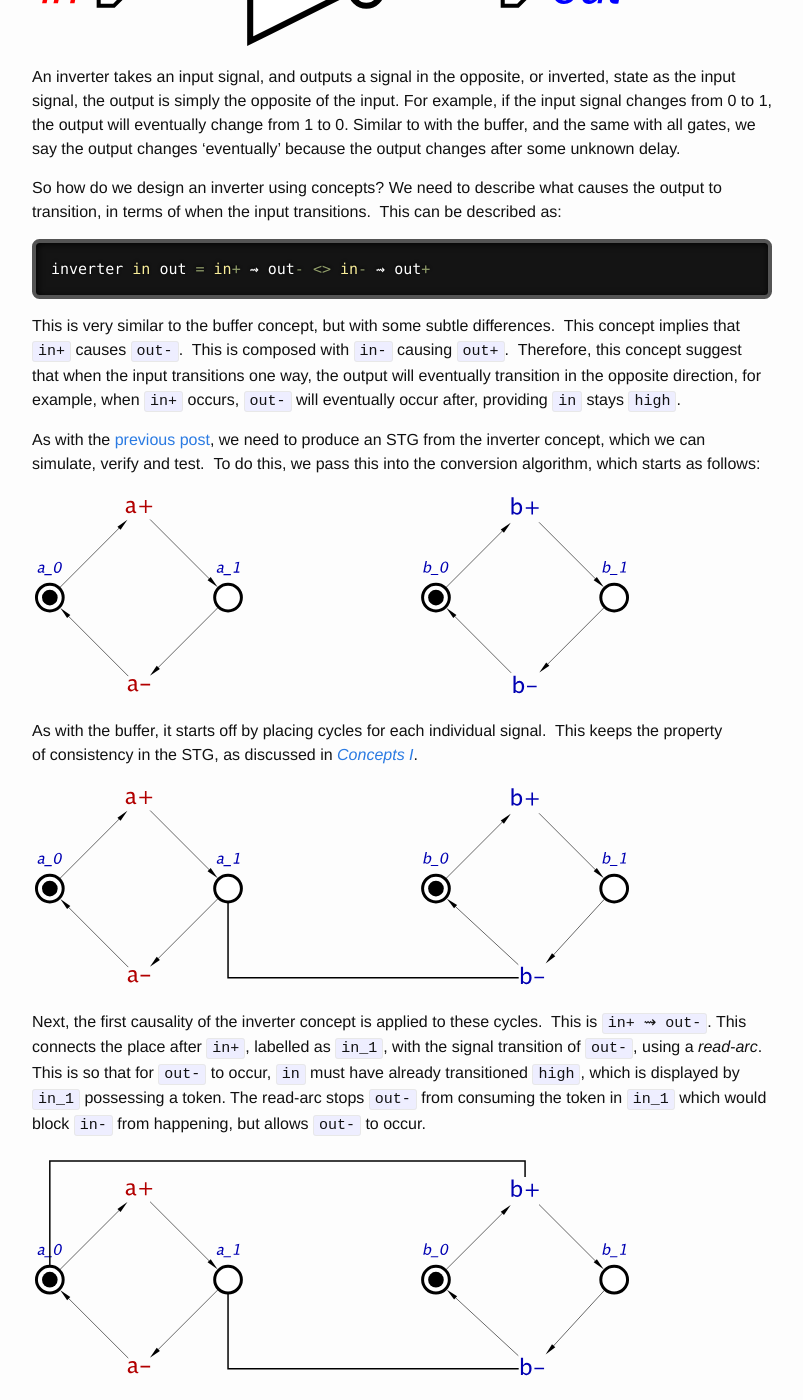
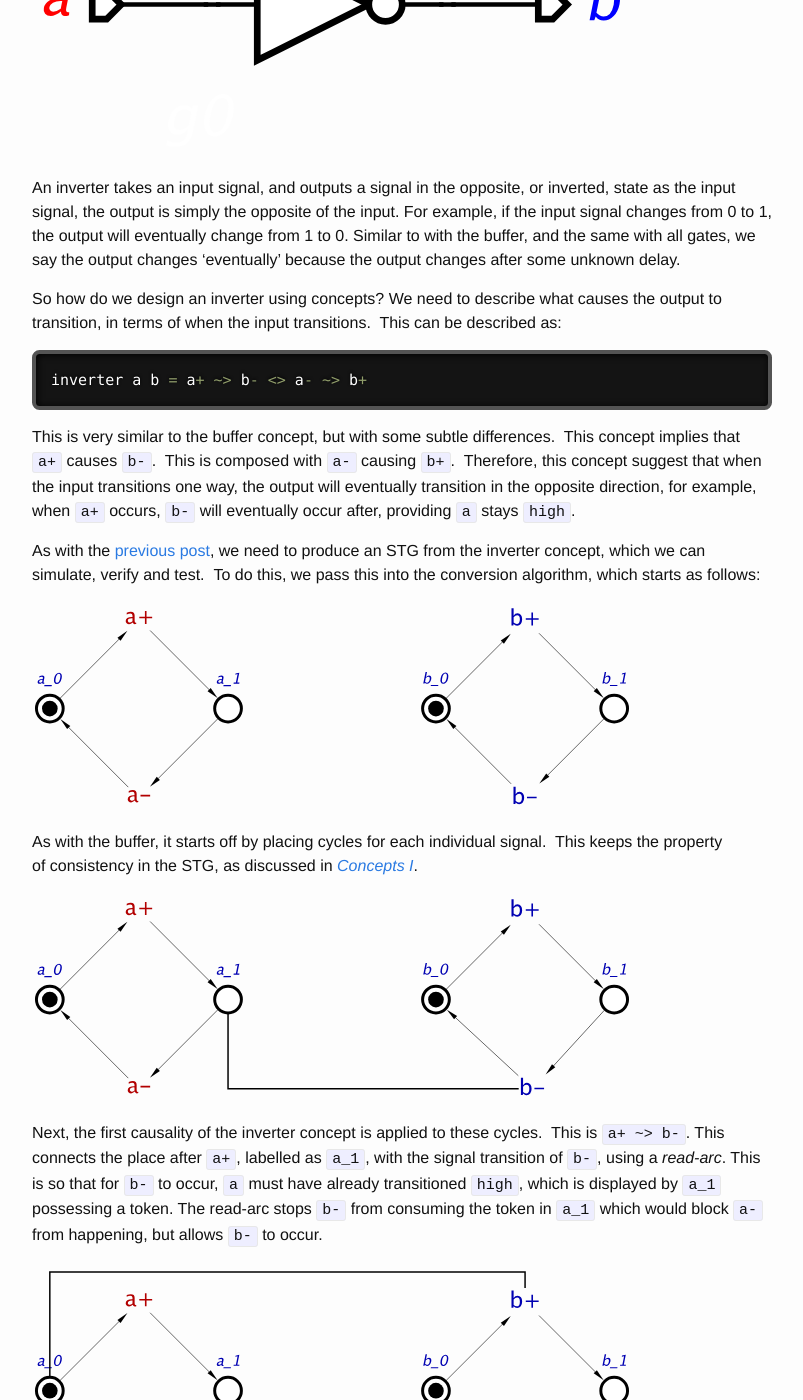
Before and after one commit to jrbeaumont/concepts-blog, a Jekyll site: the page built from _posts/2015-10-21-inverter.md, in a window 1280 px wide and 1400 px high, scrolled down 440 px. Shown: the whole window, without its empty margins (238-1041 px from the left). Built offline with Jekyll 4.4.1, drawn with Linux system fonts in a browser that asks for light colours; some of the changed text lies outside the part shown.

```diff
--- a/_posts/2015-10-21-inverter.md
+++ b/_posts/2015-10-21-inverter.md
@@ -25,15 +25,15 @@ causes the output to transition, in terms of when the input transitions.
 This can be described as:
 
 {% highlight haskell %}
-inverter in out = in+ ⇝ out- <> in- ⇝ out+
+inverter a b = a+ ~> b- <> a- ~> b+
 {% endhighlight %}
 
 This is very similar to the buffer concept, but with some subtle differences.
-This concept implies that `in+` causes `out-`.  This is composed with `in-`
-causing `out+`.  Therefore, this concept suggest that when the input
+This concept implies that `a+` causes `b-`.  This is composed with `a-`
+causing `b+`.  Therefore, this concept suggest that when the input
 transitions one way, the output will eventually transition in the opposite
-direction, for example, when `in+` occurs, `out-` will eventually occur after,
-providing `in` stays `high`.
+direction, for example, when `a+` occurs, `b-` will eventually occur after,
+providing `a` stays `high`.
 
 As with the [previous post]({{ site.url }}{{ site.baseurl }}/concepts/2015/
 09/30/buffer.html), we need to produce an STG from the inverter concept, which
@@ -49,17 +49,17 @@ signal.  This keeps the property of consistency in the STG, as discussed in
 ![Second step of inveter translation]({{ site.url }}{{ site.baseurl }}/images/Inverter1.svg){:width="600"}
 
 Next, the first causality of the inverter concept is applied to these cycles.
-This is `in+ ⇝ out-`. This connects the place after `in+`, labelled as `in_1`,
-with the signal transition of `out-`, using a *read-arc*. This is so that for
-`out-` to occur, `in` must have already transitioned `high`, which is
-displayed by `in_1` possessing a token. The read-arc stops `out-` from
-consuming the token in `in_1` which would block `in-` from happening, but
-allows `out-` to occur.
+This is `a+ ~> b-`. This connects the place after `a+`, labelled as `a_1`,
+with the signal transition of `b-`, using a *read-arc*. This is so that for
+`b-` to occur, `a` must have already transitioned `high`, which is
+displayed by `a_1` possessing a token. The read-arc stops `b-` from
+consuming the token in `a_1` which would block `a-` from happening, but
+allows `b-` to occur.
 
 ![Final step of inveter translation]({{ site.url }}{{ site.baseurl }}/images/Inverter2.svg){:width="600"}
 
-Finally, another read arc is used which represents the concept of `in- ⇝ out+`
-, connecting `in_0` place with the `out+` transition. This conversion of a
+Finally, another read arc is used which represents the concept of `a- ~> b+`
+, connecting `a_0` place with the `b+` transition. This conversion of a
 concept to an STG is now complete, and this correctly represents the operation
 of an inverter.
 
```
Also changed, not shown: _posts/2015-09-30-buffer.md (+4 -4 lines), images/inverter_schematic.svg.
